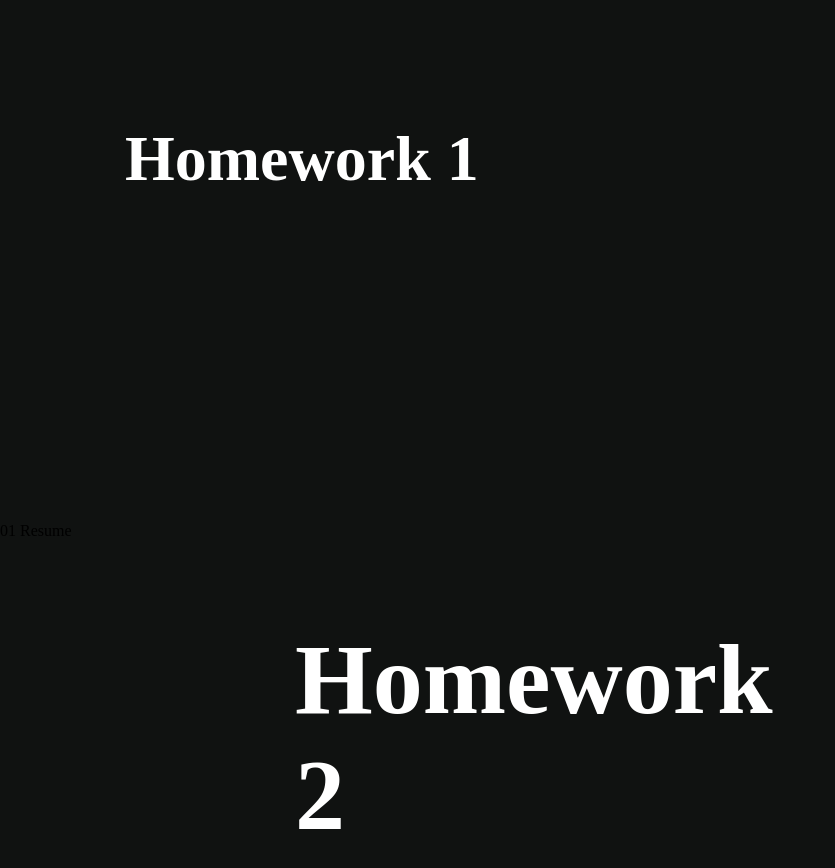
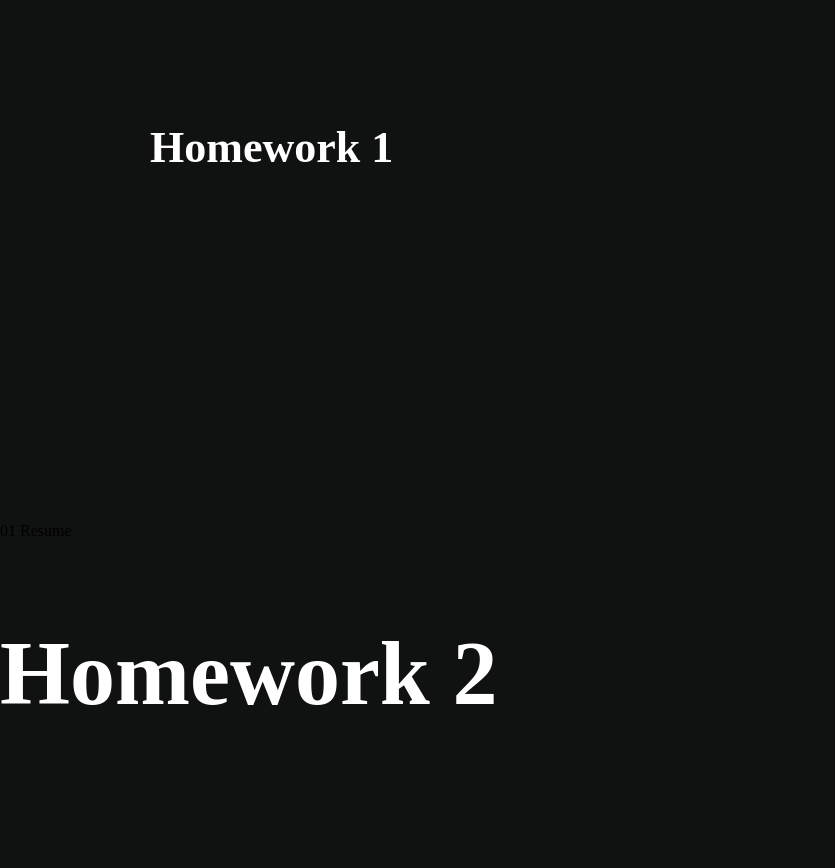
Before and after one commit to nicomizono/FEWD_39, a plain HTML site: page index.html in a window 1280 px wide. Shown: the part 660-1528 px from the top of the page, without its empty margins (0-835 px from the left). Drawn offline with Linux system fonts and the light colour scheme.

Commit message:
position hw change

```diff
--- a/style.css
+++ b/style.css
@@ -69,20 +69,20 @@ a {
     position: absolute;
     text-decoration: none;
     color: white;
-    font-size: 64px;
+    font-size: 44px;
     font-weight: 800;
     top: 200px;
-    left: 125px;
+    left: 150px;
 }
 
 .homework2 a {
     position: absolute;
     text-decoration: none;
     color: white;
-    font-size: 100px;
+    font-size: 90px;
     font-weight: 800;
     top: 100px;
-    left: 295px;
+    left: 0px;
 }
 
 .line {
```
